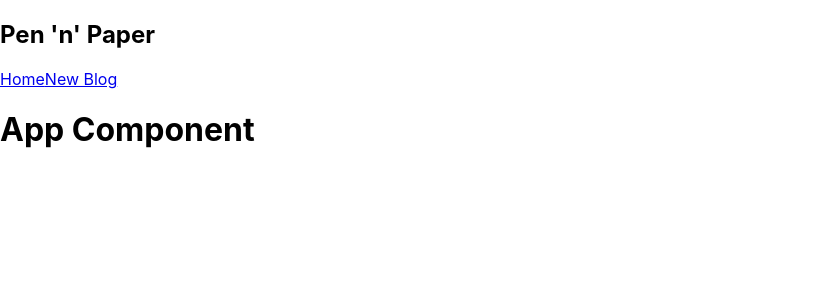
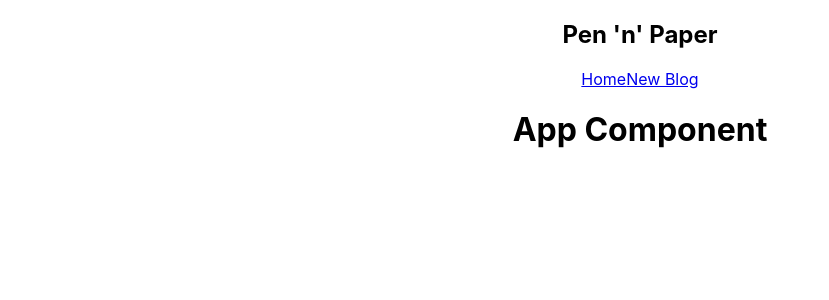
Before and after one commit to MattFLPe/blog-app, a React (Create React App) app: page / in a window 1280 px wide. Shown: the top 300 px of the page, without its empty margins (0-829 px from the left). Built offline with nearby package versions, Linux system fonts and the light colour scheme.

Commit message:
Add style to align text

```diff
--- a/src/App.css
+++ b/src/App.css
@@ -0,0 +1,3 @@
+* {
+    text-align: center;
+}
```
